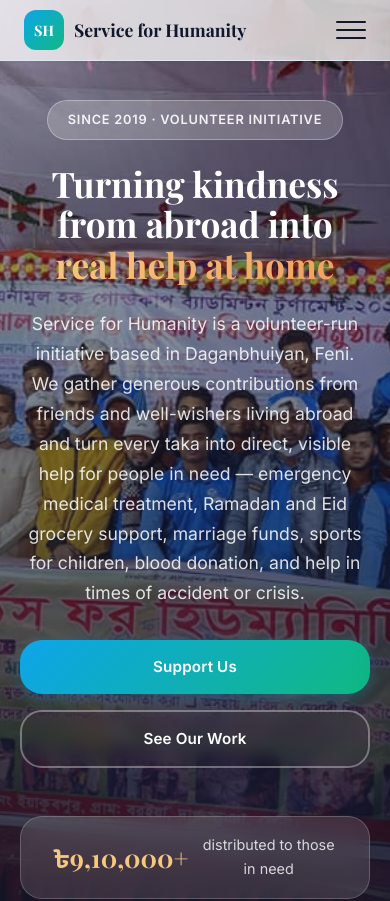
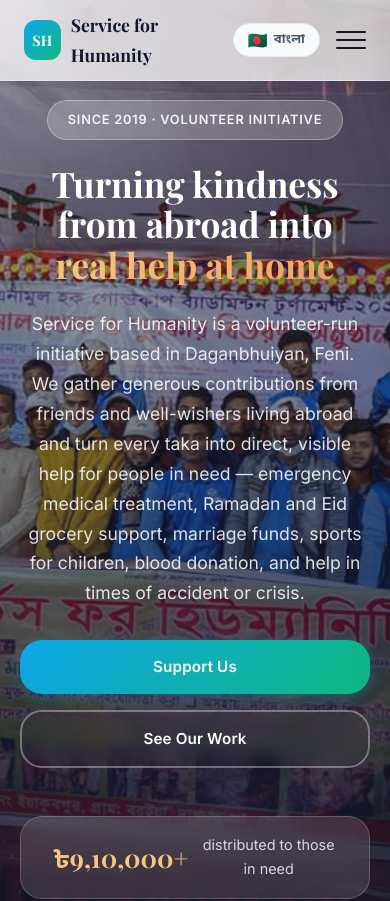
Before and after one commit to Alambinamin/Service-for-Humanity-Website, a React (Vite) app: page / in a window 390 px wide. Shown: the top 901 px of the page. Built offline with nearby package versions, Linux system fonts and the light colour scheme; a web font is replaced by a local one.

Commit message:
Show language toggle outside hamburger menu on mobile

```diff
--- a/src/components/Navbar.jsx
+++ b/src/components/Navbar.jsx
@@ -33,6 +33,10 @@
           <span className="brand-text">{ct(org.name)}</span>
         </Link>
 
+        <div className="nav-controls" style={{ display: 'flex', alignItems: 'center' }}>
+          <div className="lang-mobile">
+            <LanguageToggle />
+          </div>
           <button
             className="nav-toggle"
             aria-label="Toggle menu"
@@ -40,6 +44,7 @@
           >
             <span className={`bar ${open ? 'open' : ''}`} />
           </button>
+        </div>
 
         <nav className={`nav-links ${open ? 'show' : ''}`}>
           {links.map((l) => (
@@ -53,7 +58,9 @@
               {l.label}
             </NavLink>
           ))}
+          <div className="lang-desktop">
             <LanguageToggle />
+          </div>
           <Link
             to="/support-us"
             className="nav-cta"
--- a/src/site.css
+++ b/src/site.css
@@ -1843,3 +1843,21 @@
 .nav-toggle .bar::after {
   background: var(--text-heading) !important;
 }
+
+/* ─────────────────── LANGUAGE TOGGLE VISIBILITY ─────────────────── */
+.lang-mobile {
+  display: none;
+}
+.lang-desktop {
+  display: block;
+}
+
+@media (max-width: 900px) {
+  .lang-desktop {
+    display: none;
+  }
+  .lang-mobile {
+    display: block;
+    margin-right: 16px; /* Space between toggle and hamburger menu */
+  }
+}
```
Lines whose indentation alone changed are shown as unchanged.
